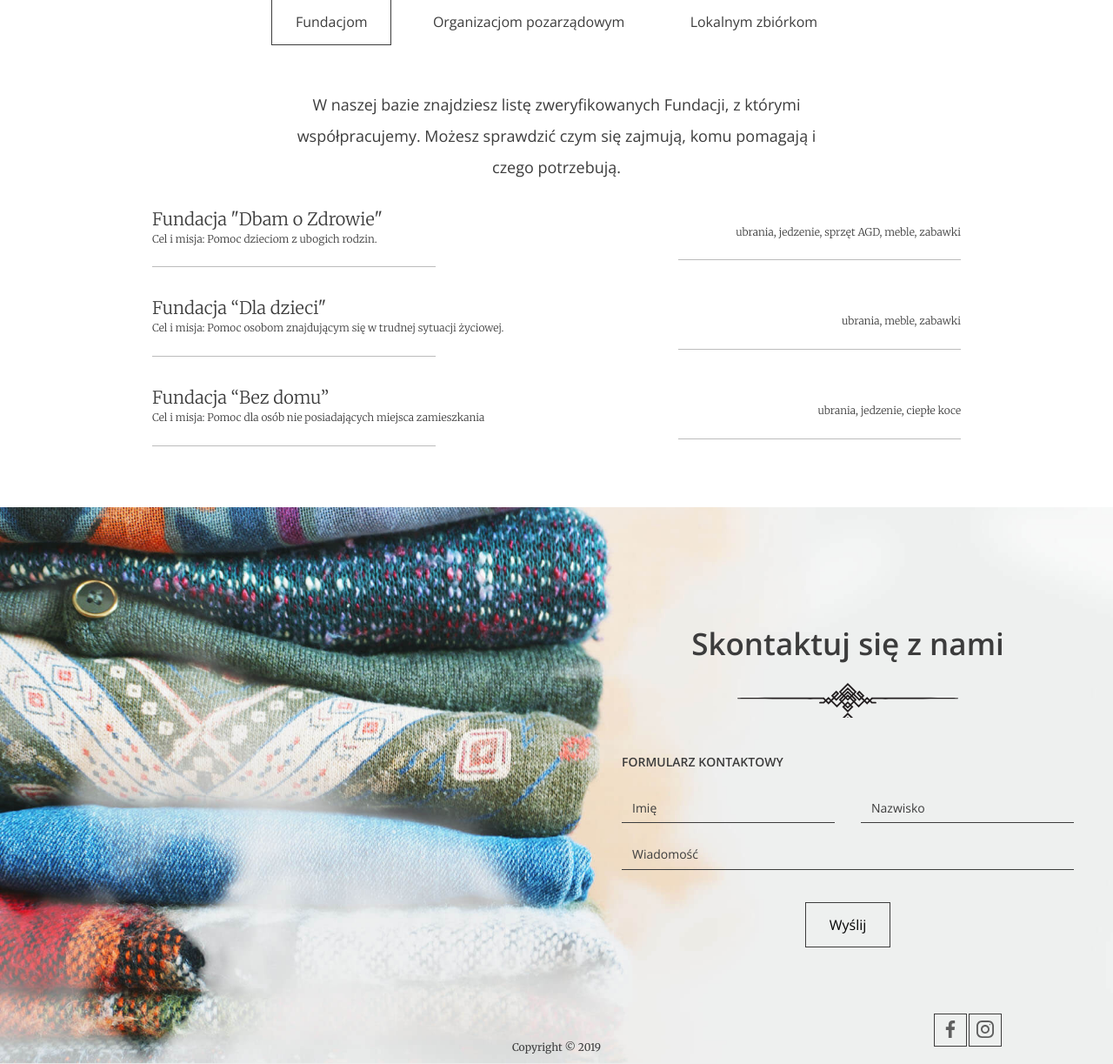
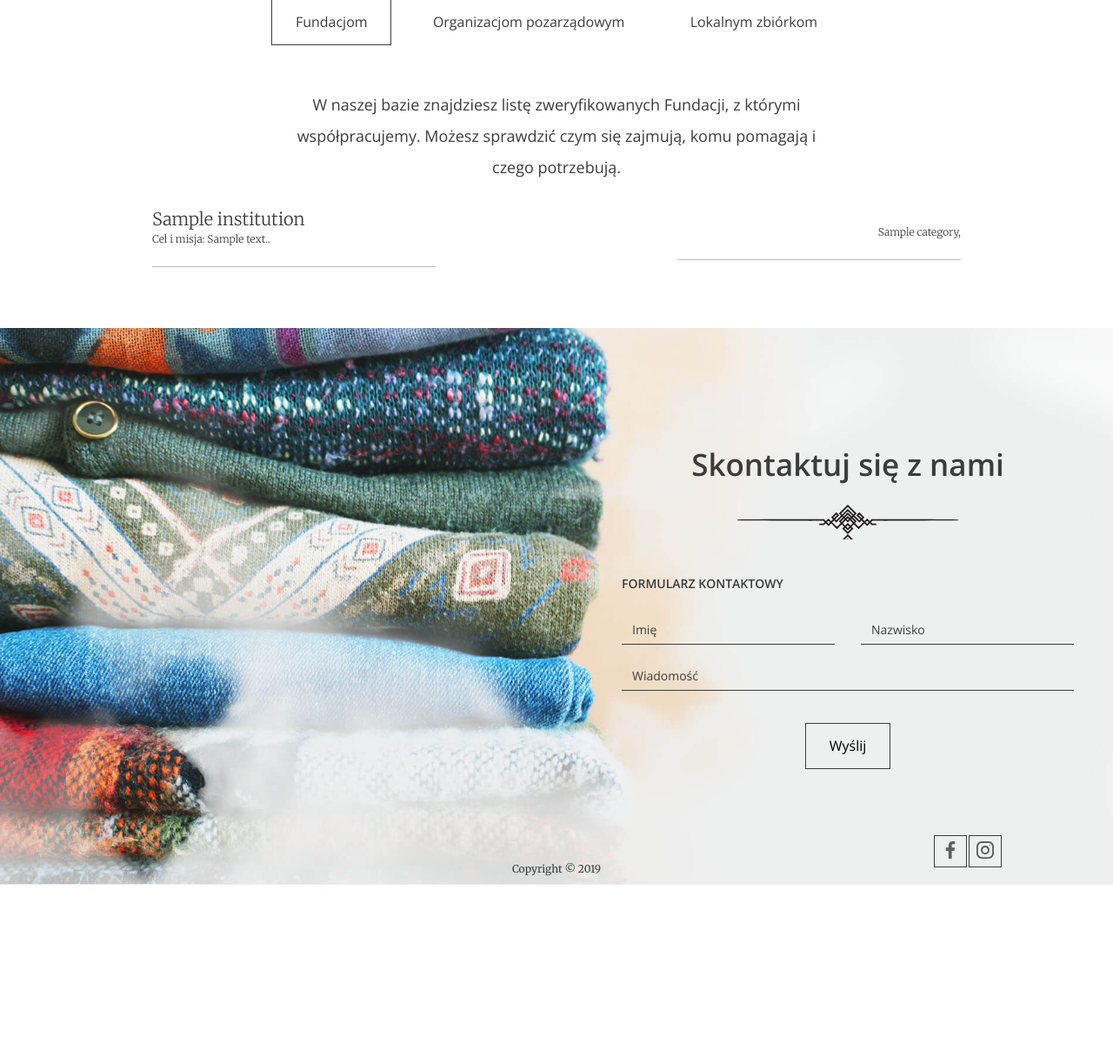
Before and after one commit to CagyLocket/coderslab_projekt_oddam_w_dobre_rece, a Django app: page / in a window 1280 px wide. Shown: the part 2655-3878 px from the top of the page at 87% size. After the commit the page ends 3672 px from the top, so only its background shows below. Run offline with Django 4.2, Linux system fonts and the light colour scheme; tables that the repository leaves empty hold one stand-in row (values such as "Sample post").

Commit message:
#2 Strona główna - Dynamiczne ładowanie instytucji zrobione

```diff
--- a/charity_project/charity/templates/charity/base.html
+++ b/charity_project/charity/templates/charity/base.html
@@ -30,5 +30,7 @@
 
   {% include 'charity/includes/base-footer.html' %}
 
+  <script src="{% static 'charity/js/app.js' %}"></script>
+
   </body>
 </html>
--- a/charity_project/charity/templates/charity/index.html
+++ b/charity_project/charity/templates/charity/index.html
@@ -88,33 +88,18 @@
       <div class="help--slides active" data-id="1">
         <p>W naszej bazie znajdziesz listę zweryfikowanych Fundacji, z którymi współpracujemy. Możesz sprawdzić czym się zajmują, komu pomagają i czego potrzebują.</p>
 
+
+
         <ul class="help--slides-items">
+          {% for el in foundations %}
           <li>
             <div class="col">
-              <div class="title">Fundacja "Dbam o Zdrowie"</div>
-              <div class="subtitle">Cel i misja: Pomoc dzieciom z ubogich rodzin.</div>
+              <div class="title">{{ el.name }}</div>
+              <div class="subtitle">Cel i misja: {{ el.description }}.</div>
             </div>
-
-            <div class="col"><div class="text">ubrania, jedzenie, sprzęt AGD, meble, zabawki</div></div>
+            <div class="col"><div class="text">{% for category in el.categories.all %}{{ category }}, {% endfor %}</div></div>
           </li>
-
-          <li>
-            <div class="col">
-              <div class="title">Fundacja “Dla dzieci"</div>
-              <div class="subtitle">Cel i misja: Pomoc osobom znajdującym się w trudnej sytuacji życiowej.</div>
-            </div>
-
-            <div class="col"><div class="text">ubrania, meble, zabawki</div></div>
-          </li>
-
-          <li>
-            <div class="col">
-              <div class="title">Fundacja “Bez domu”</div>
-              <div class="subtitle">Cel i misja: Pomoc dla osób nie posiadających miejsca zamieszkania</div>
-            </div>
-
-            <div class="col"><div class="text">ubrania, jedzenie, ciepłe koce</div></div>
-          </li>
+          {% endfor %}
         </ul>
         <!-- Pagination
         <ul class="help--slides-pagination">
@@ -133,41 +118,16 @@
           quos suscipit corporis!
         </p>
         <ul class="help--slides-items">
+          {% for el in organisations %}
           <li>
             <div class="col">
-              <div class="title">Organizacja 1</div>
-              <div class="subtitle">Lorem ipsum dolor sit amet consectetur.</div>
+              <div class="title">{{ el.name }}</div>
+              <div class="subtitle">{{ el.description }}</div>
             </div>
 
-            <div class="col"><div class="text">Lorem ipsum dolor sit amet consectetur adipisicing elit.</div></div>
+            <div class="col"><div class="text">{% for category in el.categories.all %}{{ category }}, {% endfor %}</div></div>
           </li>
-
-          <li>
-            <div class="col">
-              <div class="title">Organizacja 2</div>
-              <div class="subtitle">Lorem ipsum dolor sit amet consectetur.</div>
-            </div>
-
-            <div class="col"><div class="text">Lorem ipsum dolor sit amet consectetur adipisicing elit.</div></div>
-          </li>
-
-          <li>
-            <div class="col">
-              <div class="title">Organizacja 3</div>
-              <div class="subtitle">Lorem ipsum dolor sit amet consectetur.</div>
-            </div>
-
-            <div class="col"><div class="text">Lorem ipsum dolor sit amet consectetur adipisicing elit.</div></div>
-          </li>
-
-          <li>
-            <div class="col">
-              <div class="title">Organizacja 4</div>
-              <div class="subtitle">Lorem ipsum dolor sit amet consectetur.</div>
-            </div>
-
-            <div class="col"><div class="text">Lorem ipsum dolor sit amet consectetur adipisicing elit.</div></div>
-          </li>
+          {% endfor %}
         </ul>
 
         <!-- Pagination
@@ -185,23 +145,16 @@
       <div class="help--slides" data-id="3">
         <p>Lorem ipsum dolor sit amet, his ocurreret persequeris ea, ad utinam laudem duo. Verterem adipisci partiendo eos ne, ea his reque quaeque recteque, ne quo lobortis intellegam.</p>
         <ul class="help--slides-items">
+          {% for el in fundraisers %}
           <li>
             <div class="col">
-              <div class="title">Lokalna zbiórka 1</div>
-              <div class="subtitle">Lorem ipsum dolor sit amet consectetur.</div>
+              <div class="title">{{ el.name }}</div>
+              <div class="subtitle">{{ el.description }}</div>
             </div>
 
-            <div class="col"><div class="text">Lorem ipsum dolor sit amet consectetur adipisicing elit.</div></div>
+            <div class="col"><div class="text">{% for category in el.categories.all %}{{ category }}, {% endfor %}</div></div>
           </li>
-
-          <li>
-            <div class="col">
-              <div class="title">Lokalna zbiórka 2</div>
-              <div class="subtitle">Lorem ipsum dolor sit amet consectetur.</div>
-            </div>
-
-            <div class="col"><div class="text">Lorem ipsum dolor sit amet consectetur adipisicing elit.</div></div>
-          </li>
+           {% endfor %}
         </ul>
 
         <!-- Pagination
@@ -213,5 +166,4 @@
       </div>
     </section>
 
-    <script src="js/app.js"></script>
 {% endblock %}
--- a/charity_project/charity/views.py
+++ b/charity_project/charity/views.py
@@ -14,10 +14,16 @@ class LandingPage(View):
     def get(self, request, *args, **kwargs):
         donated_bags = Donation.objects.aggregate(total_bags=Sum('quantity'))['total_bags']
         supported_organizations = Institution.objects.count()
+        foundations = Institution.objects.filter(type__contains='fundacja')
+        organisations = Institution.objects.filter(type__contains='organizacja')
+        fundraisers = Institution.objects.filter(type__contains='zbiorka')
 
         context = {
             'donated_bags': donated_bags,
             'supported_organizations': supported_organizations,
+            'foundations': foundations,
+            'organisations': organisations,
+            'fundraisers': fundraisers,
         }
         return render(request, "charity/index.html", context)
 
```
